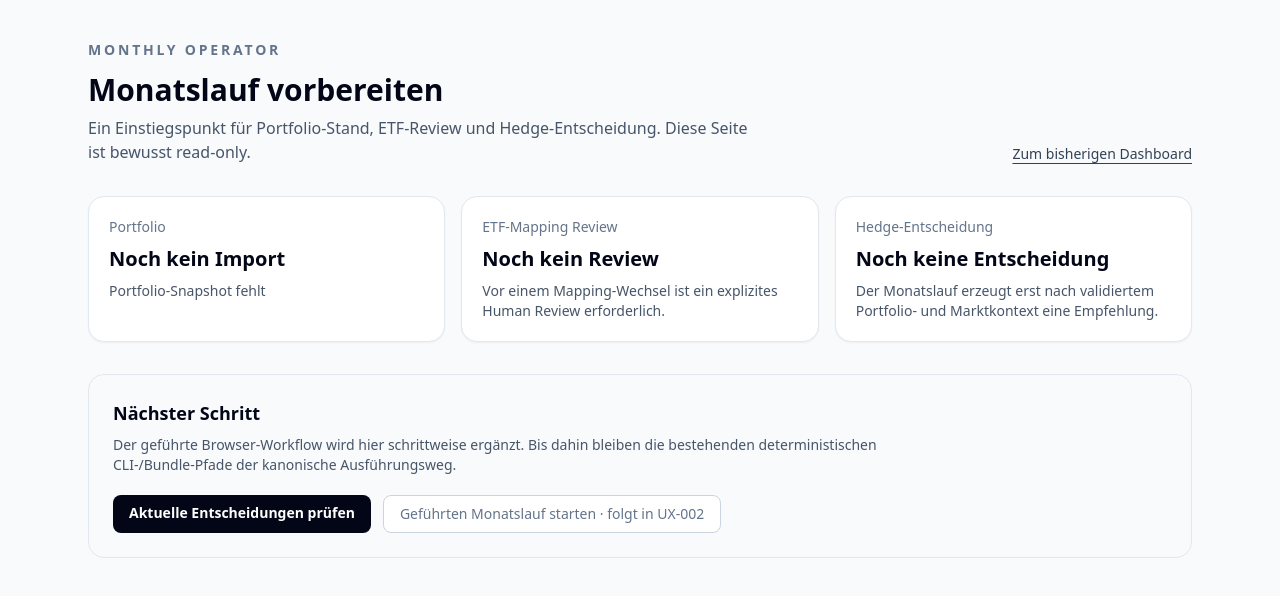
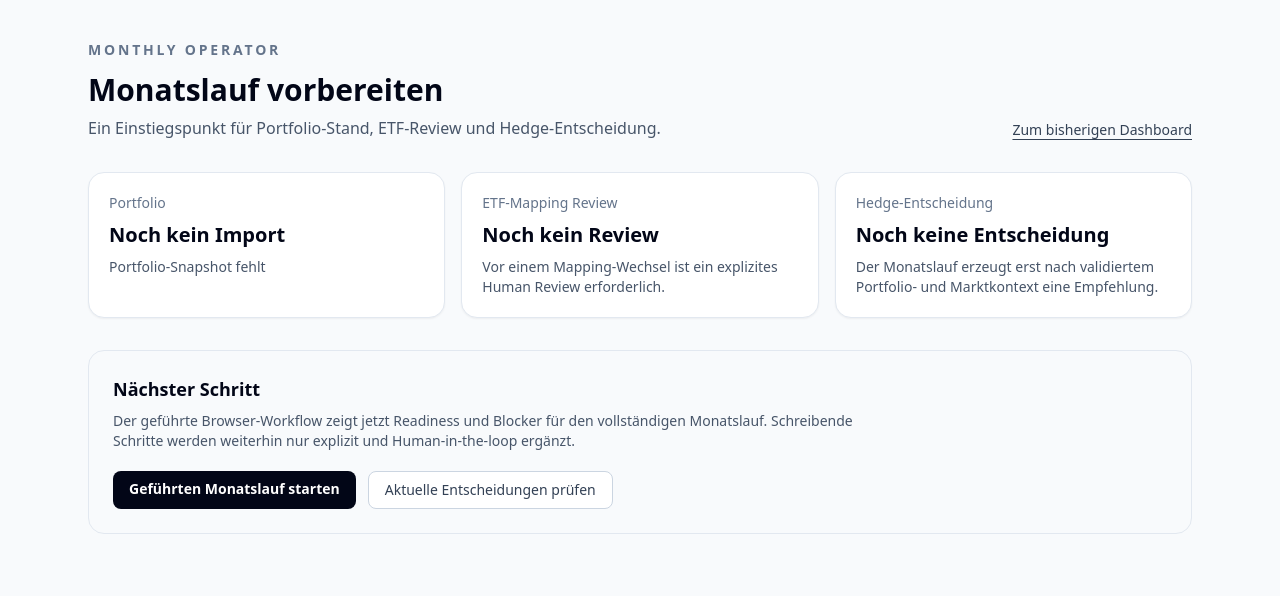
Before and after one commit to GithubLarsKomo/hedge-decision-cockpit, a Next.js app: page /monthly in a window 1280 px wide. Shown: the top 596 px of the page. Built offline with nearby package versions, Linux system fonts and the light colour scheme.

Commit message:
Link monthly home to guided run

```diff
--- a/app/monthly/page.tsx
+++ b/app/monthly/page.tsx
@@ -32,7 +32,7 @@ export default async function MonthlyOperatorHome() {
         <div className="flex flex-wrap items-end justify-between gap-4">
           <div>
             <h1 className="text-3xl font-semibold text-slate-950">Monatslauf vorbereiten</h1>
-            <p className="mt-2 max-w-2xl text-slate-600">Ein Einstiegspunkt für Portfolio-Stand, ETF-Review und Hedge-Entscheidung. Diese Seite ist bewusst read-only.</p>
+            <p className="mt-2 max-w-2xl text-slate-600">Ein Einstiegspunkt für Portfolio-Stand, ETF-Review und Hedge-Entscheidung.</p>
           </div>
           <Link href="/" className="text-sm font-medium text-slate-700 underline underline-offset-4">Zum bisherigen Dashboard</Link>
         </div>
@@ -63,10 +63,10 @@ export default async function MonthlyOperatorHome() {
 
       <section className="rounded-2xl border border-slate-200 bg-slate-50 p-6">
         <h2 className="text-lg font-semibold text-slate-950">Nächster Schritt</h2>
-        <p className="mt-2 max-w-3xl text-sm text-slate-600">Der geführte Browser-Workflow wird hier schrittweise ergänzt. Bis dahin bleiben die bestehenden deterministischen CLI-/Bundle-Pfade der kanonische Ausführungsweg.</p>
+        <p className="mt-2 max-w-3xl text-sm text-slate-600">Der geführte Browser-Workflow zeigt jetzt Readiness und Blocker für den vollständigen Monatslauf. Schreibende Schritte werden weiterhin nur explizit und Human-in-the-loop ergänzt.</p>
         <div className="mt-5 flex flex-wrap gap-3">
-          <Link href="/" className="rounded-lg bg-slate-950 px-4 py-2 text-sm font-semibold text-white">Aktuelle Entscheidungen prüfen</Link>
-          <span className="rounded-lg border border-slate-300 bg-white px-4 py-2 text-sm font-medium text-slate-500">Geführten Monatslauf starten · folgt in UX-002</span>
+          <Link href="/monthly/run" className="rounded-lg bg-slate-950 px-4 py-2 text-sm font-semibold text-white">Geführten Monatslauf starten</Link>
+          <Link href="/" className="rounded-lg border border-slate-300 bg-white px-4 py-2 text-sm font-medium text-slate-700">Aktuelle Entscheidungen prüfen</Link>
         </div>
       </section>
     </main>
```
